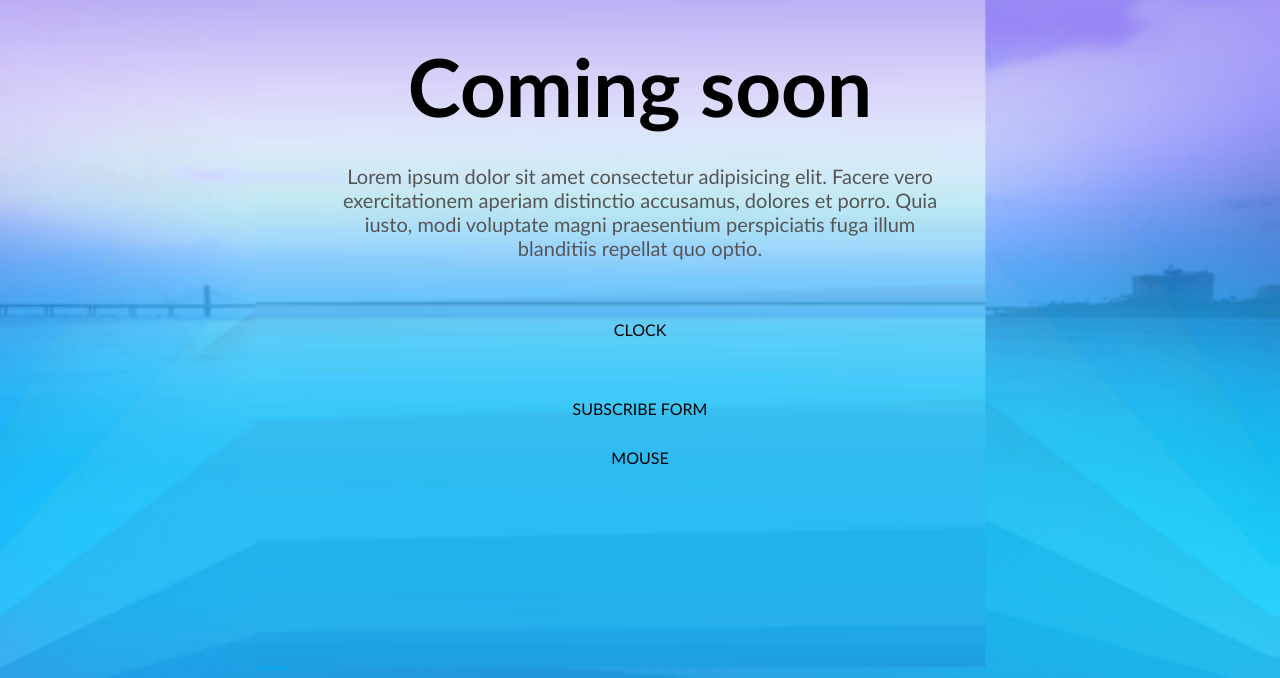
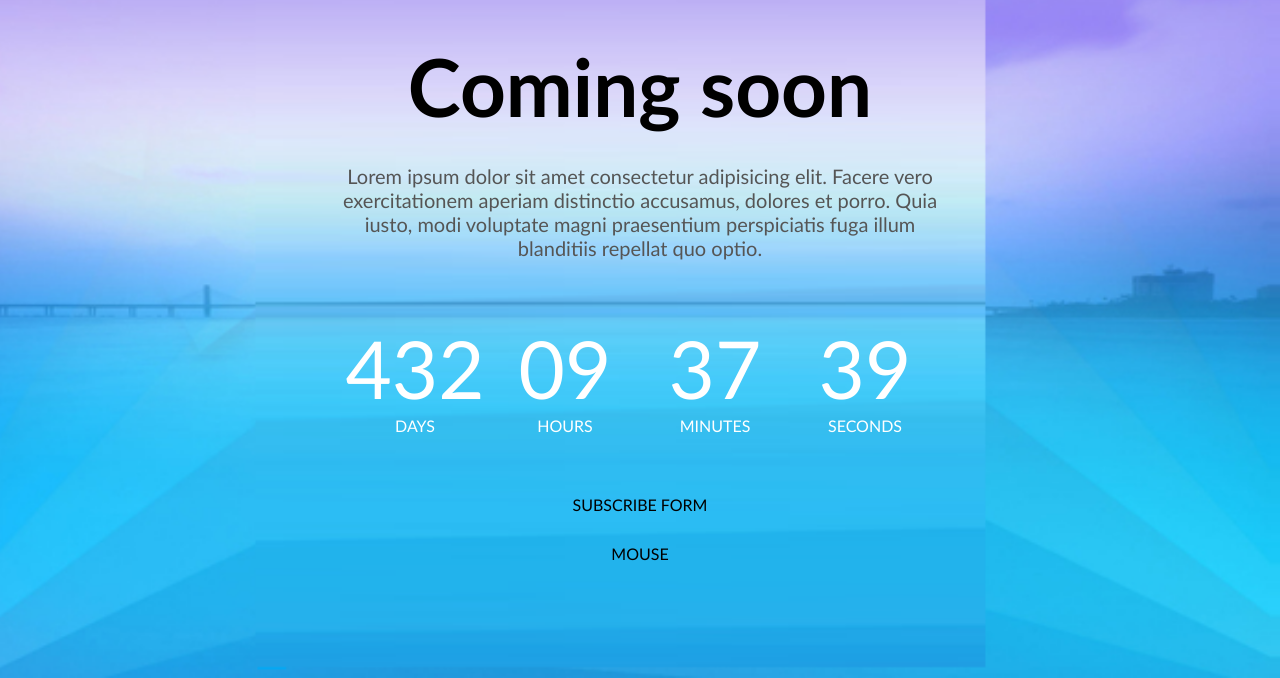
Before and after one commit to rokDMK/5-coming-soon, a website: page index.html in a window 1280 px wide. Shown: the part 122-800 px from the top of the page. Drawn offline with Linux system fonts and the light colour scheme.

Commit message:
Clock added

```diff
--- a/css/components/clock.css
+++ b/css/components/clock.css
@@ -0,0 +1,24 @@
+.clock {
+    display: flex;
+    flex-wrap: wrap;
+    color: #fff;
+    text-align: center;
+}
+.clock > .time {
+    display: flex;
+    flex-direction: column;
+    width: 25%;
+}
+.clock > .time > .value {
+    font-size: 80px;
+}
+.clock > .time > .label {
+    font-size: 16px;
+    text-transform: uppercase;
+}
+
+@media (max-width: 700px) {
+    .clock > .time {
+        width: 50%;
+    }
+}
--- a/index.html
+++ b/index.html
@@ -30,7 +30,22 @@
                 <h1 class="main-title">Coming soon</h1>
                 <p class="main-description">Lorem ipsum dolor sit amet consectetur adipisicing elit. Facere vero exercitationem aperiam distinctio accusamus, dolores et porro. Quia iusto, modi voluptate magni praesentium perspiciatis fuga illum blanditiis repellat quo optio.</p>
                 <div class="clock">
-                    CLOCK
+                    <div class="time">
+                        <div class="value">432</div>
+                        <div class="label">Days</div>
+                    </div>
+                    <div class="time">
+                        <div class="value">09</div>
+                        <div class="label">Hours</div>
+                    </div>
+                    <div class="time">
+                        <div class="value">37</div>
+                        <div class="label">Minutes</div>
+                    </div>
+                    <div class="time">
+                        <div class="value">39</div>
+                        <div class="label">Seconds</div>
+                    </div>
                 </div>
                 <form>
                     SUBSCRIBE FORM
```
